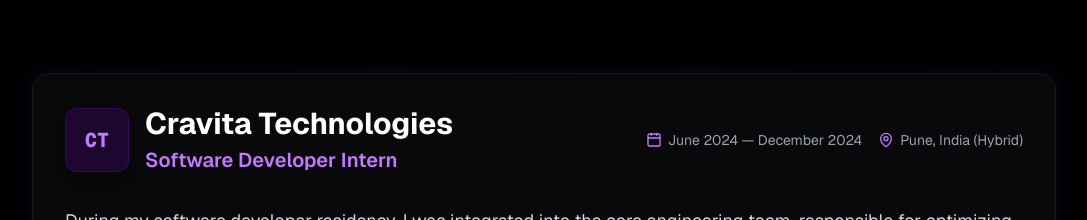
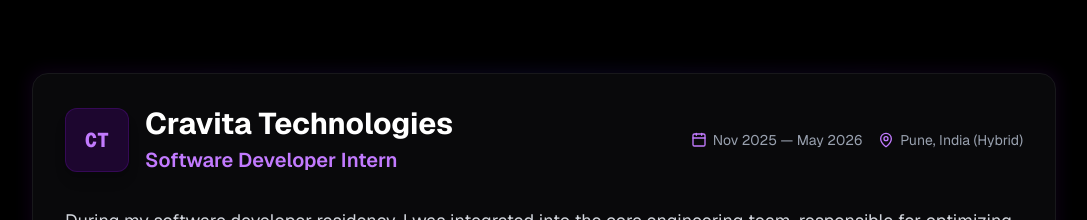
Before and after one commit to AtulJamdar/Main-Portfolio, a Next.js app: page / in a window 1280 px wide. Shown: the part 9360-9580 px from the top of the page, without its empty margins (96-1183 px from the left). Built offline with nearby package versions, Linux system fonts and the light colour scheme.

Commit message:
Enternship information updated

```diff
--- a/src/app/experience/page.tsx
+++ b/src/app/experience/page.tsx
@@ -74,7 +74,7 @@
                   {(isHov) => (
                     <>
                       <AnimatedCalendar className="w-4 h-4" isHovered={isHov} />
-                      <span>June 2024 — December 2024</span>
+                      <span>Nov 2025 — May 2026</span>
                     </>
                   )}
                 </HoverContainer>
--- a/src/components/sections/Experience.tsx
+++ b/src/components/sections/Experience.tsx
@@ -70,7 +70,7 @@
                     {(isHov) => (
                       <>
                         <AnimatedCalendar className="w-4 h-4 text-purple-400" isHovered={isHov} />
-                        <span>June 2024 — December 2024</span>
+                        <span>Nov 2025 — May 2026</span>
                       </>
                     )}
                   </HoverContainer>
```
